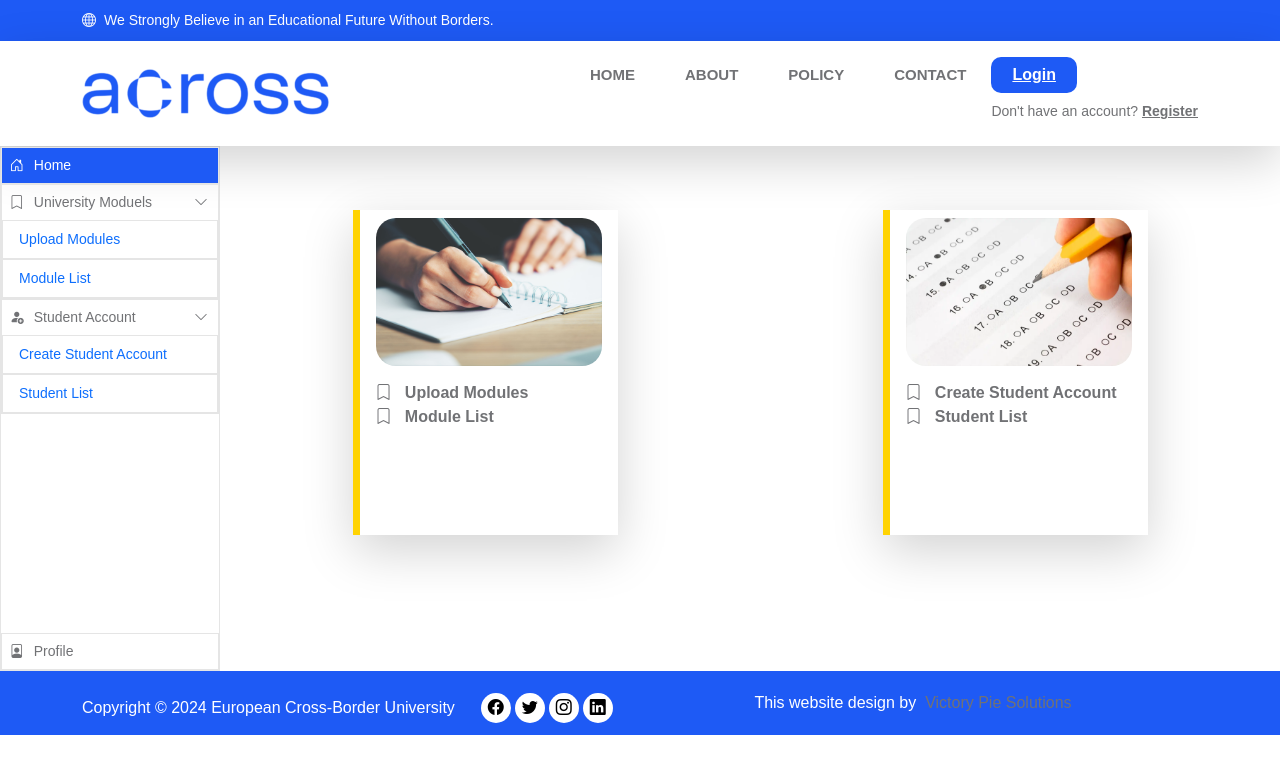
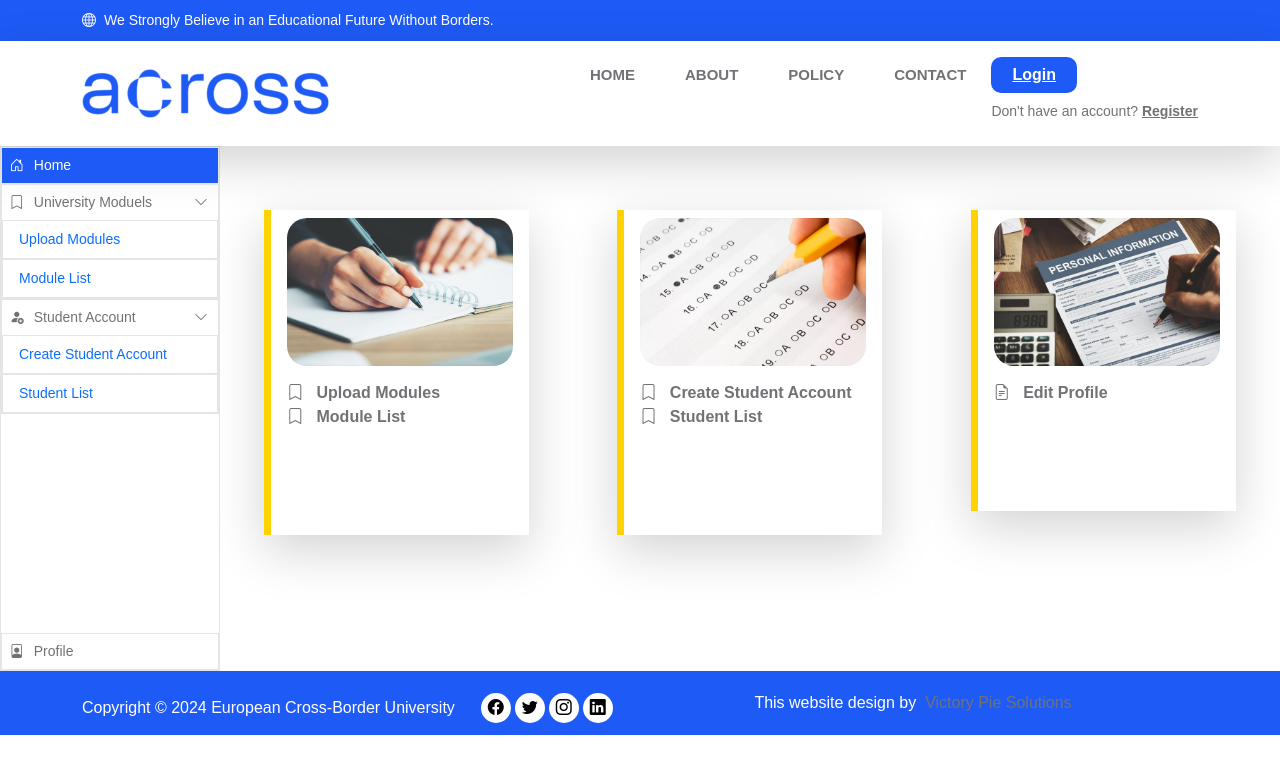
Before and after one commit to natnicha/BeAcross, a React (Create React App) app in the folder across-app/: page /admin in a window 1280 px wide. Shown: the top 774 px of the page. Built offline with nearby package versions, Linux system fonts and the light colour scheme.

Commit message:
Added profile card on the home

```diff
--- a/across-app/src/pages/AdminBackofficePage.tsx
+++ b/across-app/src/pages/AdminBackofficePage.tsx
@@ -10,6 +10,7 @@ import "bootstrap-icons/font/bootstrap-icons.css";
 //thumbnail images
 import personalplanImage from "../images/projects/personal-plan.png";
 import examResultImage from "../images/projects/exam-result.png";
+import editProfileImage from "../images/projects/edit-profile.png";
 
 const StudentProfilepage: React.FC = () => {
   const [activeNav, setActiveNav] = useState("home"); // State to track the active navigation item
@@ -298,6 +299,22 @@ const StudentProfilepage: React.FC = () => {
                     <strong> &nbsp; Student List</strong>
                   </a>
                 </button>
+                <button
+                  className="nav-link active"
+                  id="editprofile"
+                  onClick={() => profileNavClick("profile")}
+                >
+                  <img
+                    src={editProfileImage}
+                    className="img-fluid projects-image"
+                    alt="Edit Profile"
+                  />
+
+                  <a className="click-scroll" href="#profile">
+                    <i className="bi bi-file-earmark-text"></i>{" "}
+                    <strong> &nbsp; Edit Profile</strong>
+                  </a>
+                </button>
               </div>
             </section>
           )}
```
